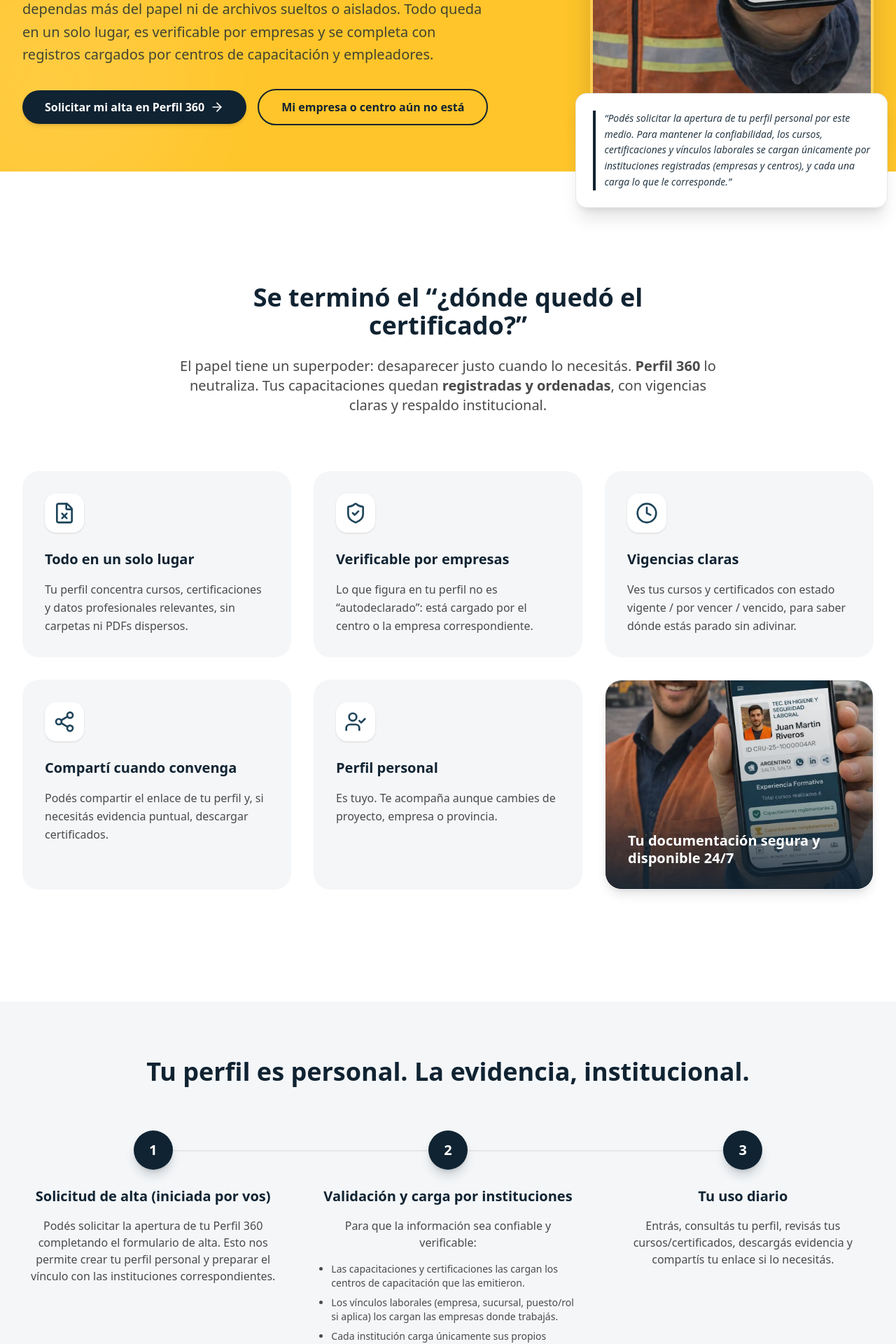
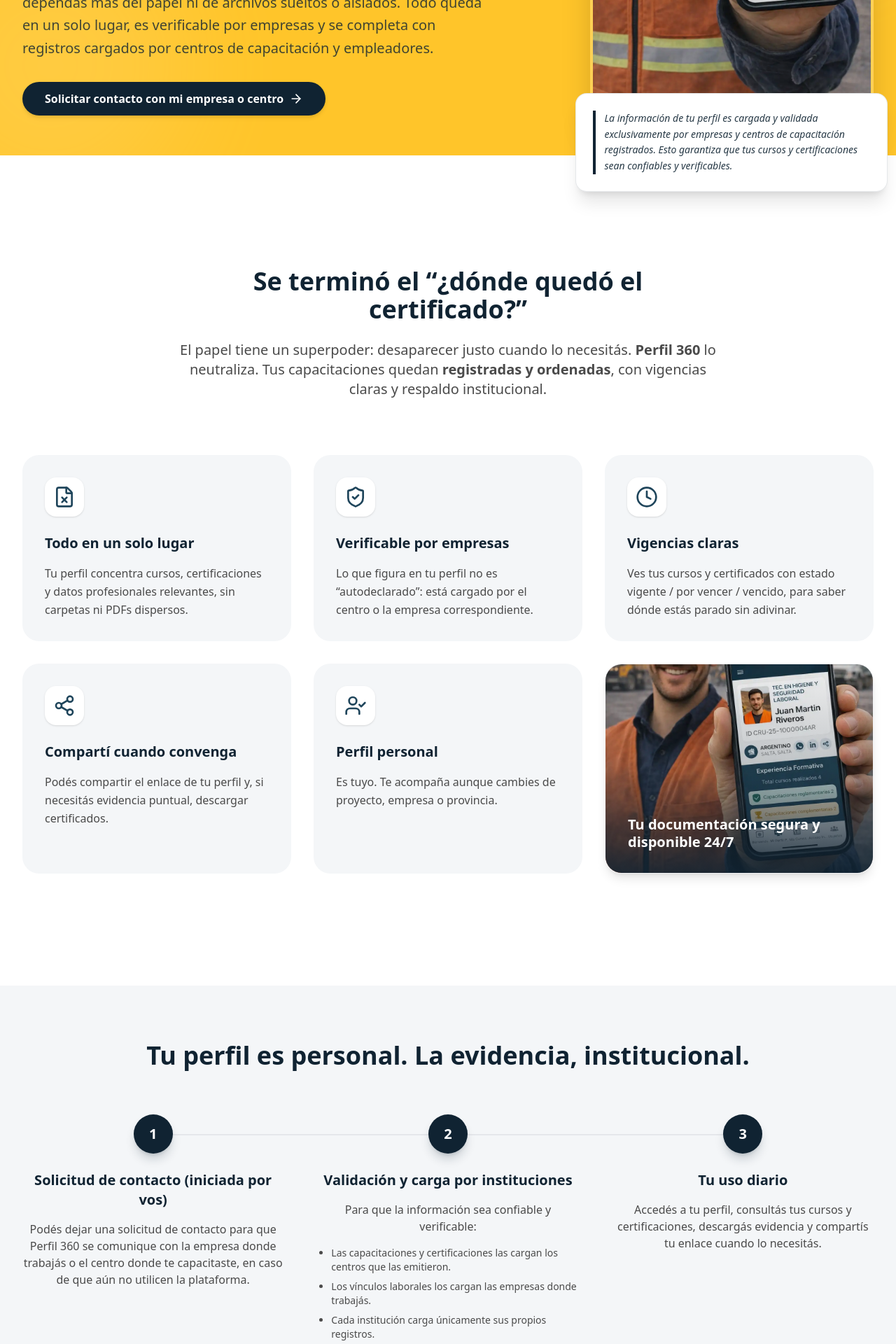
Before and after one commit to lbozzolo/perfil-360, a Next.js app: page /personas in a window 1280 px wide. Shown: the part 600-2520 px from the top of the page at 70% size. Built offline with nearby package versions, Linux system fonts and the light colour scheme.

Commit message:
feat: últimos cambios en componentes personas

```diff
--- a/src/app/components/Hero.tsx
+++ b/src/app/components/Hero.tsx
@@ -2,6 +2,34 @@
 
 import Link from 'next/link';
 import { User, Briefcase, Award, ArrowRight } from 'lucide-react';
+import { useState } from 'react';
+
+// Componente para mostrar placeholder hasta que el video cargue
+function VideoWithPlaceholder() {
+  const [loaded, setLoaded] = useState(false);
+  return (
+    <div className="relative w-full h-full">
+      {!loaded && (
+        <img
+          src="/images/video-imagen.webp"
+          alt="Placeholder video"
+          className="absolute inset-0 w-full h-full object-contain bg-white z-10"
+        />
+      )}
+      <iframe
+        width="100%"
+        height="100%"
+        src="https://www.youtube.com/embed/PdaeM1se7aM?autoplay=1&mute=1&loop=1&playlist=PdaeM1se7aM&controls=1"
+        title="¿Qué es Perfil 360?"
+        frameBorder="0"
+        allow="accelerometer; autoplay; clipboard-write; encrypted-media; gyroscope; picture-in-picture; web-share"
+        allowFullScreen
+        className="relative z-20"
+        onLoad={() => setLoaded(true)}
+      ></iframe>
+    </div>
+  );
+}
 
 export default function Hero() {
   return (
@@ -48,15 +76,7 @@
 
             <div className="mb-10">
               <div className="relative w-full max-w-lg mx-auto lg:mx-0 aspect-video bg-black rounded-xl overflow-hidden shadow-2xl">
-                <iframe
-                  width="100%"
-                  height="100%"
-                  src="https://www.youtube.com/embed/PdaeM1se7aM?autoplay=1&mute=1&loop=1&playlist=PdaeM1se7aM&controls=1"
-                  title="¿Qué es Perfil 360?"
-                  frameBorder="0"
-                  allow="accelerometer; autoplay; clipboard-write; encrypted-media; gyroscope; picture-in-picture; web-share"
-                  allowFullScreen
-                ></iframe>
+                <VideoWithPlaceholder />
               </div>
             </div>
 
--- a/src/app/personas/components/HeroPersonas.tsx
+++ b/src/app/personas/components/HeroPersonas.tsx
@@ -36,13 +36,7 @@
                     href="#"
                     className="w-full sm:w-auto px-8 py-3 bg-deep-blue text-white font-bold rounded-full hover:bg-white hover:text-deep-blue transition-all shadow-md hover:shadow-lg flex items-center justify-center gap-2 transform hover:-translate-y-0.5 text-base"
                 >
-                    Solicitar mi alta en Perfil 360 <ArrowRight size={20} />
-                </Link>
-                <Link
-                    href="#crecimiento"
-                    className="w-full sm:w-auto px-8 py-3 border-2 border-deep-blue text-deep-blue font-bold rounded-full hover:bg-deep-blue hover:text-white transition-all flex items-center justify-center transform hover:-translate-y-0.5 text-base"
-                >
-                    Mi empresa o centro aún no está
+                    Solicitar contacto con mi empresa o centro <ArrowRight size={20} />
                 </Link>
                 </div>
             </div>
@@ -61,7 +55,8 @@
 
                  <div className="w-[110%] -mt-12 relative z-10 bg-white p-6 rounded-xl border border-deep-blue/10 shadow-xl">
                     <p className="text-xs md:text-sm text-deep-blue/90 italic border-l-4 border-deep-blue pl-3 leading-relaxed font-medium">
-                    “Podés solicitar la apertura de tu perfil personal por este medio. Para mantener la confiabilidad, los cursos, certificaciones y vínculos laborales se cargan únicamente por instituciones registradas (empresas y centros), y cada una carga lo que le corresponde.”
+                    La información de tu perfil es cargada y validada exclusivamente por empresas y centros de capacitación registrados. Esto garantiza que tus cursos y certificaciones sean confiables y verificables.
+                    {/* “Podés solicitar la apertura de tu perfil personal por este medio. Para mantener la confiabilidad, los cursos, certificaciones y vínculos laborales se cargan únicamente por instituciones registradas (empresas y centros), y cada una carga lo que le corresponde.” */}
                     </p>
                 </div>
             </div>
--- a/src/app/personas/components/HowItWorksPersonas.tsx
+++ b/src/app/personas/components/HowItWorksPersonas.tsx
@@ -21,10 +21,9 @@
             <div className="w-14 h-14 bg-deep-blue text-white rounded-full flex items-center justify-center font-bold text-xl mb-6 shadow-lg shadow-deep-blue/20">
               1
             </div>
-            <h3 className="text-xl font-bold text-deep-blue mb-4">Solicitud de alta (iniciada por vos)</h3>
+            <h3 className="text-xl font-bold text-deep-blue mb-4">Solicitud de contacto (iniciada por vos)</h3>
             <p className="text-text-gray max-w-sm">
-              Podés solicitar la apertura de tu Perfil 360 completando el formulario de alta. Esto nos permite crear tu perfil personal y preparar el vínculo con las instituciones correspondientes.
-            </p>
+Podés dejar una solicitud de contacto para que Perfil 360 se comunique con la empresa donde trabajás o el centro donde te capacitaste, en caso de que aún no utilicen la plataforma.            </p>
           </div>
 
           {/* Step 2 */}
@@ -37,8 +36,8 @@
               Para que la información sea confiable y verificable:
             </p>
             <ul className="text-text-gray text-sm text-left max-w-sm space-y-2 list-disc pl-5">
-                <li>Las capacitaciones y certificaciones las cargan los centros de capacitación que las emitieron.</li>
-                <li>Los vínculos laborales (empresa, sucursal, puesto/rol si aplica) los cargan las empresas donde trabajás.</li>
+                <li>Las capacitaciones y certificaciones las cargan los centros que las emitieron.</li>
+                <li>Los vínculos laborales los cargan las empresas donde trabajás.</li>
                 <li>Cada institución carga únicamente sus propios registros.</li>
             </ul>
           </div>
@@ -50,7 +49,7 @@
             </div>
             <h3 className="text-xl font-bold text-deep-blue mb-4">Tu uso diario</h3>
              <p className="text-text-gray max-w-sm">
-              Entrás, consultás tu perfil, revisás tus cursos/certificados, descargás evidencia y compartís tu enlace si lo necesitás.
+               Accedés a tu perfil, consultás tus cursos y certificaciones, descargás evidencia y compartís tu enlace cuando lo necesitás.
             </p>
           </div>
         </div>
```
Also changed, not shown: public/images/video-imagen.webp (added).
